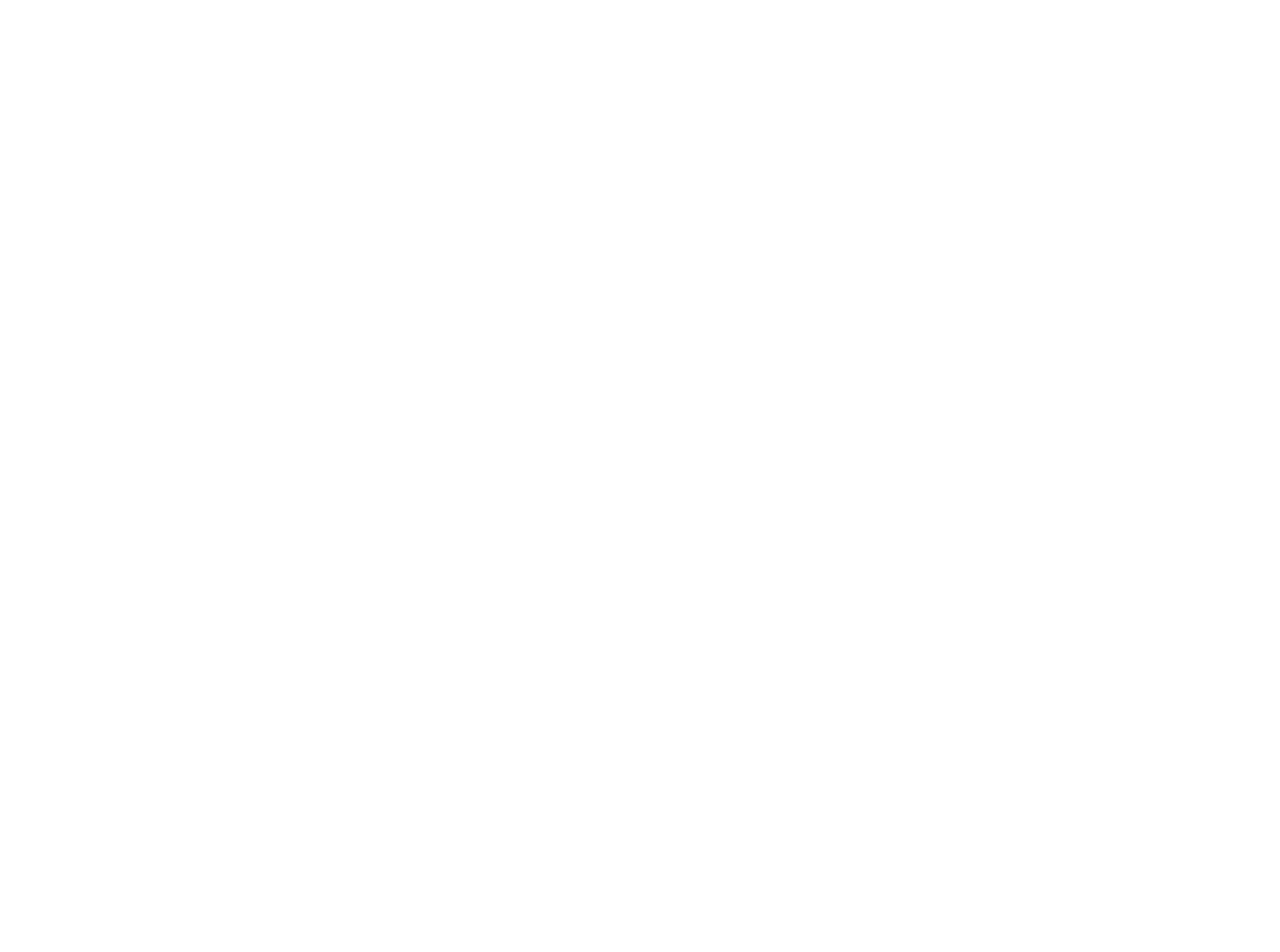
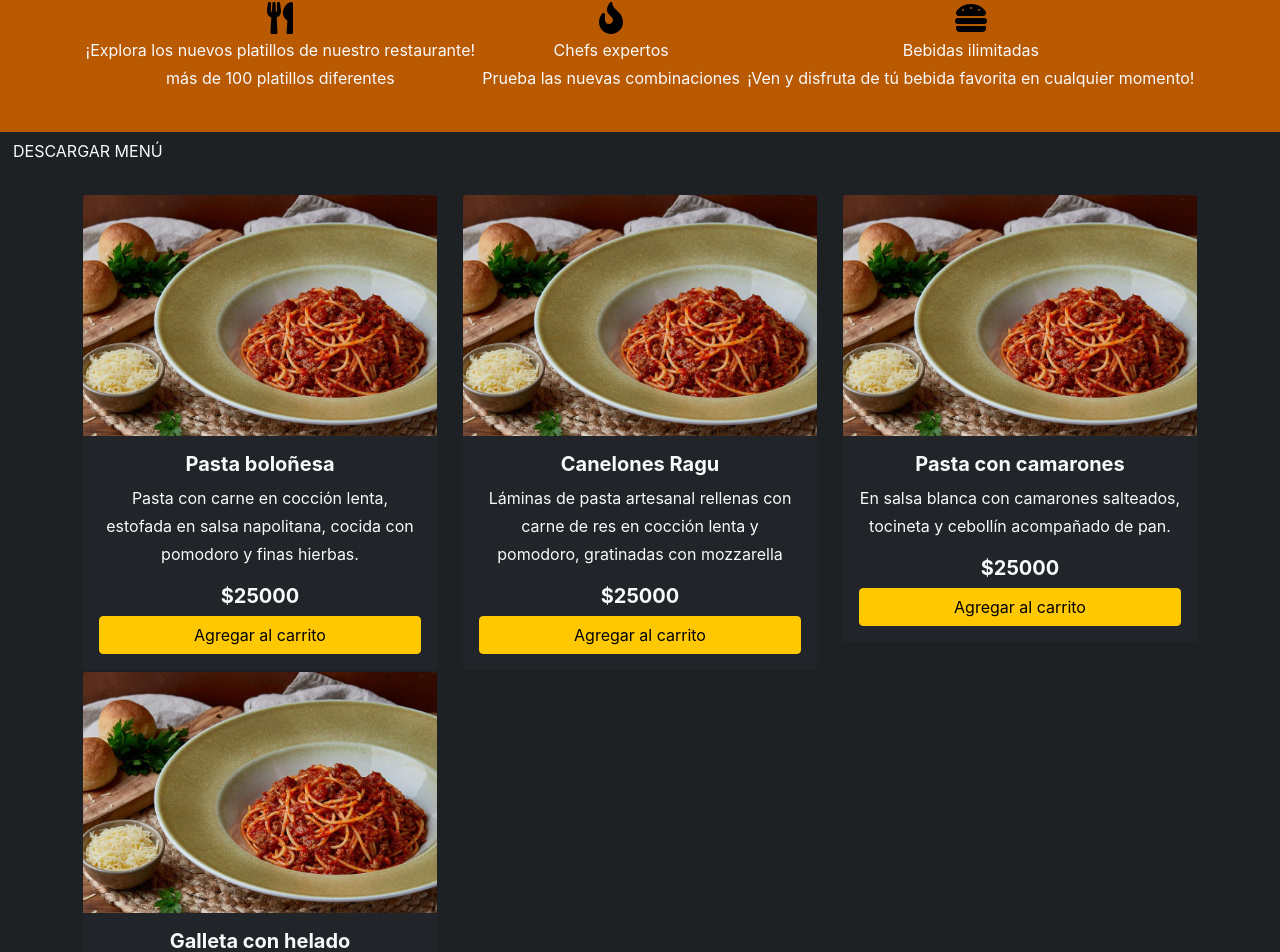
Before and after one commit to juandsoto/juventic-reto3, a React (Create React App) app: page /menu in a window 1280 px wide. Shown: the part 698-1650 px from the top of the page. Before the commit the page ends 800 px from the top, so only its background shows below. Built offline with nearby package versions, Linux system fonts and the light colour scheme; data requests are answered from the project's data file.

Commit message:
pagina de menu iniciada

```diff
--- a/src/components/Dish.jsx
+++ b/src/components/Dish.jsx
@@ -1,9 +1,19 @@
 import React from 'react';
 
-const Dish = () => {
+const Dish = ({ name, description, price, img }) => {
 	return (
 		<>
-			<h1>Dish component</h1>
+			<div className="col-12 col-md-6 col-lg-4">
+				<div className="card text-light text-center" style={{ background: '#212529' }}>
+					<img className="card-img-top" src={img} alt="..." />
+					<div className="card-body">
+						<h5 className="card-title">{name}</h5>
+						<p className="card-text">{description}</p>
+						<h5>${price}</h5>
+						<button className="btn btn-primary w-100 text-black">Agregar al carrito</button>
+					</div>
+				</div>
+			</div>
 		</>
 	);
 };
--- a/src/components/Hero.jsx
+++ b/src/components/Hero.jsx
@@ -1,11 +1,12 @@
 import React from 'react';
 
-const Hero = () => {
+
+const Hero = ({ title }) => {
 	return (
 		<>
 			<header className="masthead">
 				<div className="container">
-					<div className="masthead-subheading">¡BIENVENIDOS A NUESTRO RESTAURANTE!</div>
+					<div className="masthead-subheading">{title.toUpperCase()}</div>
 					<div className="masthead-heading text-uppercase">Pane e pasta colombiani</div>
 				</div>
 			</header>
--- a/src/components/Team.jsx
+++ b/src/components/Team.jsx
@@ -5,7 +5,6 @@ import { faTwitter, faFacebookF, faWhatsapp } from '@fortawesome/free-brands-svg
 
 
 const Team = ({ children, name, description }) => {
-
 	return (
 		<>
 			<div className="col">
--- a/src/db.json
+++ b/src/db.json
@@ -25,22 +25,22 @@
 		{
 			"id": 1,
 			"name": "kevin huaza",
-			"description": "jefe de la empresa"
+			"description": "Jefe de la Empresa"
 		},
 		{
 			"id": 2,
 			"name": "valentina pinzon",
-			"description": "marketing digital"
+			"description": "Marketing Digital"
 		},
 		{
 			"id": 3,
 			"name": "juan david soto",
-			"description": "ejecutivo nomina"
+			"description": "Ejecutivo Nomina"
 		},
 		{
 			"id": 4,
 			"name": "david vasquez",
-			"description": "jefe de cocina"
+			"description": "Jefe de Cocina"
 		}
 	],
 	"services": [
@@ -74,5 +74,31 @@
 			"name": "cena de grado",
 			"description": "Celebra tu grado con familiares y amigos en nuestras mesas para 5 personas acompañado de una botella de vino"
 		}
+	],
+	"menu": [
+		{
+			"id": 1,
+			"name": "Pasta boloñesa",
+			"description": "Pasta con carne en cocción lenta, estofada en salsa napolitana, cocida con pomodoro y finas hierbas.",
+			"price": 25000
+		},
+		{
+			"id": 2,
+			"name": "Canelones Ragu",
+			"description": "Láminas de pasta artesanal rellenas con carne de res en cocción lenta y pomodoro, gratinadas con mozzarella",
+			"price": 25000
+		},
+		{
+			"id": 3,
+			"name": "Pasta con camarones",
+			"description": "En salsa blanca con camarones salteados, tocineta y cebollín acompañado de pan.",
+			"price": 25000
+		},
+		{
+			"id": 4,
+			"name": "Galleta con helado",
+			"description": "Galleta recién salida del horno, con cubos crocantes de chocolate y nuez pecán, acompañada de gelato vainilla.",
+			"price": 25000
+		}
 	]
 }
--- a/src/pages/Home.jsx
+++ b/src/pages/Home.jsx
@@ -7,7 +7,7 @@ import Clients from '../components/Clients';
 const Home = () => {
 	return (
 		<>
-			<Hero></Hero>
+			<Hero title='¡bienvenidos a nuestro restaurante!'></Hero>
 			<Carrousel></Carrousel>
 			<Clients></Clients>
 		</>
--- a/src/pages/Menu.jsx
+++ b/src/pages/Menu.jsx
@@ -1,9 +1,70 @@
-import React from 'react';
+import React, { useState, useEffect } from 'react';
+
+import Hero from '../components/Hero';
+import Dish from '../components/Dish';
+
+
+import { FontAwesomeIcon } from '@fortawesome/react-fontawesome';
+import { faUtensils, faFire, faHamburger } from '@fortawesome/free-solid-svg-icons';
+
+import heroImg from '../img/outline_restaurant_menu_white_24dp.png';
+
+import img1 from '../assets/img/portfolio/pastabola.jpg';
 
 const Menu = () => {
+
+	const [dishes, setDishes] = useState([]);
+
+	const fetchMenu = async () => {
+		const res = await fetch('http://localhost:4000/menu');
+		const menu = await res.json();
+		setDishes(menu);
+	};
+
+	useEffect(() => {
+		fetchMenu();
+	}, []);
+
 	return (
 		<>
-			<h1>Menu component</h1>
+			<Hero title='nuestro menú'></Hero>
+
+			<div className='py-4' style={{ background: '#b95a00' }}>
+				<div className="container">
+					<div className="d-flex flex-wrap justify-content-around text-center text-light">
+						<div className="">
+							<FontAwesomeIcon icon={faUtensils} color='black' size='2x'></FontAwesomeIcon>
+							<p>¡Explora los nuevos platillos de nuestro restaurante!<br />
+								más de 100 platillos diferentes</p>
+						</div>
+						<div className="">
+							<FontAwesomeIcon icon={faFire} color='black' size='2x'></FontAwesomeIcon>
+							<p>Chefs expertos<br />
+								Prueba las nuevas combinaciones</p>
+						</div>
+						<div className="">
+							<FontAwesomeIcon icon={faHamburger} color='black' size='2x'></FontAwesomeIcon>
+							<p>Bebidas ilimitadas<br />
+								¡Ven y disfruta de tú bebida favorita en cualquier momento!</p>
+						</div>
+					</div>
+				</div>
+			</div>
+
+			<div style={{ background: '#1d2124' }}>
+				<a href="assets/MenuPaneyPastaColombiani.pdf" id='carta' download="MenuPaneyPastaColombianim," className="text-light btn mb-4" style={{ textAlign: 'center' }}>
+					DESCARGAR MENÚ
+
+				</a>
+
+				<div className="container" >
+					<div className="row">
+						{dishes.map(dish => {
+							return <Dish key={dish.id} {...dish} img={img1}></Dish>;
+						})}
+					</div>
+				</div>
+			</div>
 		</>
 	);
 };
```
Also changed, not shown: src/assets/img/juan.jpeg, src/css/styles.css.
